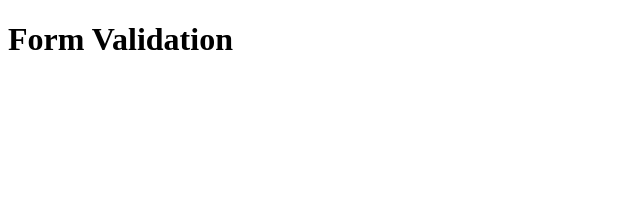
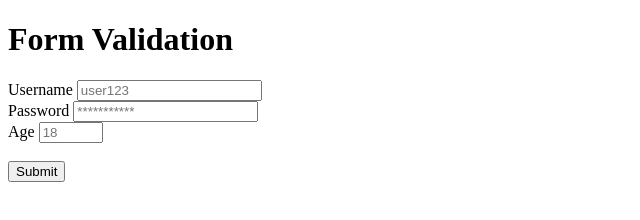
Before and after one commit to kemalergorun/Html-Css, a plain HTML site: page instruction/20-form-validation.html in a window 1280 px wide. Shown: the whole page, without its empty margins (0-640 px from the left). Drawn offline with Linux system fonts and the light colour scheme.

Commit message:
07032025

```diff
--- a/instruction/20-form-validation.html
+++ b/instruction/20-form-validation.html
@@ -7,8 +7,51 @@
 </head>
 <body>
     <h1>Form Validation</h1>
+     <form method="get">
+      <label for="username">Username</label>
 
+      <!-- required attribute does not allow us to leave the input empty. -->
+      <input
+        type="text"
+        id="username"
+        name="username"
+        placeholder="user123"
+        required
+        maxlength="10"
+      />
 
+      <br />
 
-</body>
+      <!-- minlength attribute does not allow us to write specified character in it.  -->
+      <!-- maxlength attribute does not allow us to write more than specified character in it. -->
+      <label for="password">Password</label>
+      <input
+        type="password"
+        id="password"
+        name="password"
+        placeholder="***********"
+        minlength="8"
+        maxlength="15"
+      />
+
+      <br />
+
+      <!-- min attribute does not allow us to write lesser number. It can be used for numbers -->
+       <!-- max attribute does not allow us to write greater number. It can be used for numbers -->
+
+      <label for="age">Age</label>
+      <input
+        type="number"
+        name="age"
+        id="age"
+        placeholder="18"
+        min="18"
+        max="120"
+        />
+
+      <br />
+      <br />
+      <input type="submit" />
+    </form>
+  </body>
 </html>
```
